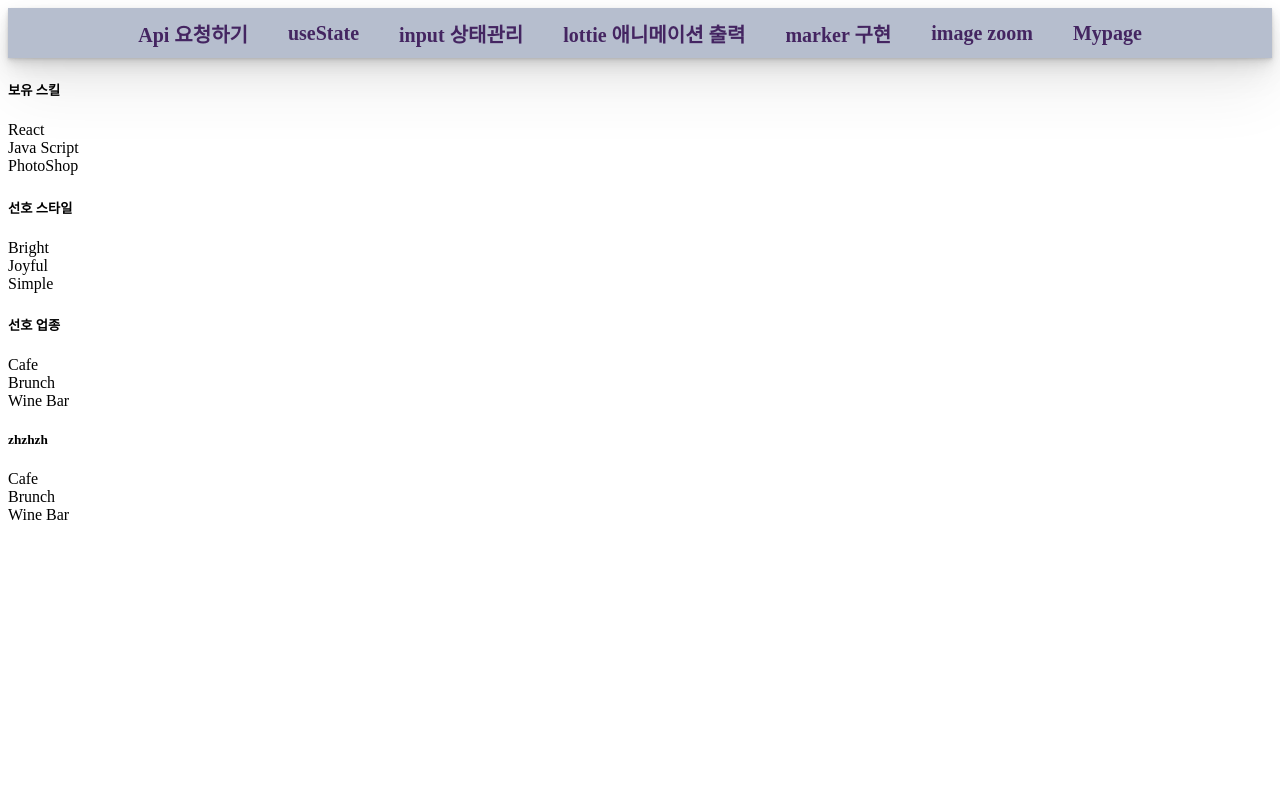
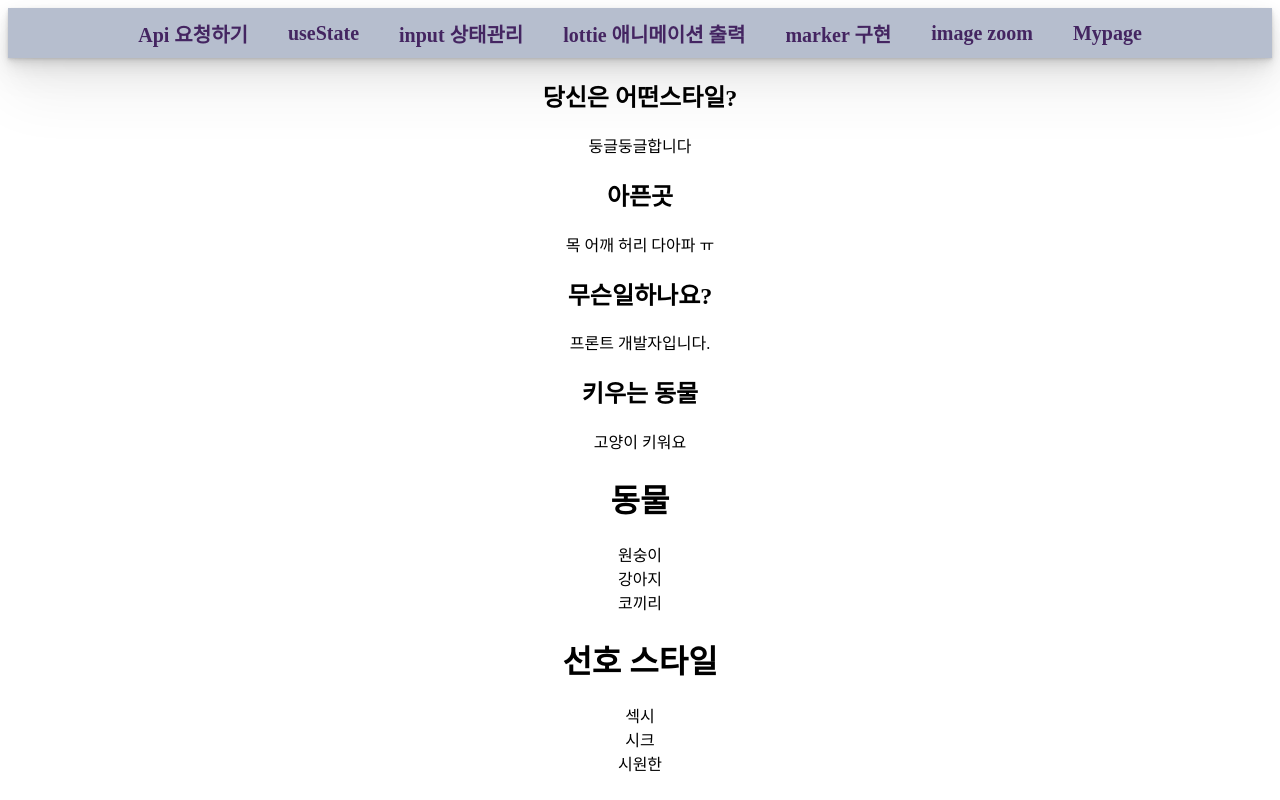
Before and after one commit to leejanghe/React_Practice, a React (Create React App) app in the folder client/: page /test6 in a window 1280 px wide. Shown: the top 800 px of the page. Built offline with nearby package versions, Linux system fonts and the light colour scheme.

Commit message:
myP html done

```diff
--- a/client/src/components/mypage/Rayout.js
+++ b/client/src/components/mypage/Rayout.js
@@ -1,12 +1,32 @@
 import React from 'react'
+import styled from 'styled-components'
 
-function Rayout({introInfo}) {
+
+const Wrapper = styled.div`
+margin: 0 auto;
+text-align: center;
+`
+
+const JobTag = styled.div`
+/* display: flex; */
+justify-content: center;
+`
+
+
+function Rayout({introInfo,introInfo2}) {
     return (
-        <div className="designerIntroWrap">
-            <div className="reputationInfo"></div>
+        <Wrapper>
+            <JobTag>
+            {introInfo2.map(info => (
+                <>
+                <h2>{info.title}</h2>
+                <p>{info.content}</p>
+                </>
+            ))}
+            </JobTag>
             {introInfo.map(info => (
                 <>
-                <h5>{info.title}</h5>
+                <h1>{info.title}</h1>
                 <div className="infoTagWrap">
                 {info.list.map(item => (
                     <div className="roundItemTag">
@@ -16,7 +36,7 @@ function Rayout({introInfo}) {
                 </div>
                 </>
             ))}
-        </div>
+        </Wrapper>
     )
 }
 
--- a/client/src/router/Mypage.js
+++ b/client/src/router/Mypage.js
@@ -4,15 +4,23 @@ import Rayout from './../components/mypage/Rayout'
 function Mypage() {
 
     const introInfo = [
-        {title:'보유 스킬', list:['React', 'Java Script', 'PhotoShop']},
-        {title:'선호 스타일', list:['Bright', 'Joyful', 'Simple']},
-        {title:'선호 업종', list:['Cafe', 'Brunch', 'Wine Bar']},
-        {title:'zhzhzh', list:['Cafe', 'Brunch', 'Wine Bar']},
+        {title:'동물', list:['원숭이', '강아지', '코끼리']},
+        {title:'선호 스타일', list:['섹시', '시크', '시원한']},
+        {title:'직업', list:['개발자', '디자이너', '연구원']},
+        {title:'색상', list:['빨간', '노랑', '파랑']},
+    ]
+
+
+    const introInfo2 = [
+        {title:'당신은 어떤스타일?', content:'둥글둥글합니다'},
+        {title:'아픈곳', content:'목 어깨 허리 다아파 ㅠ'},
+        {title:'무슨일하나요?', content:'프론트 개발자입니다.'},
+        {title:'키우는 동물', content:'고양이 키워요'},
     ]
 
     return (
         <div>
-            <Rayout introInfo={introInfo}/>
+            <Rayout introInfo={introInfo} introInfo2={introInfo2}/>
         </div>
     )
 }
```
